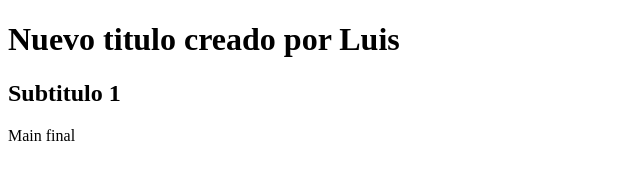
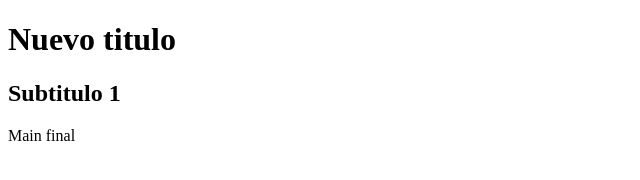
Before and after one commit to lcue1/example1, a plain HTML site: page index.html in a window 1280 px wide. Shown: the whole page, without its empty margins (0-640 px from the left). Drawn offline with Linux system fonts and the light colour scheme.

Commit message:
cambiando el titulo h1

```diff
--- a/index.html
+++ b/index.html
@@ -8,7 +8,7 @@
 </head>
 <body>
     <head>
-        <h1>Nuevo titulo creado por Luis</h1>
+        <h1>Nuevo titulo</h1>
         <h2>Subtitulo 1</h2>
     </head>
     <main>
```
